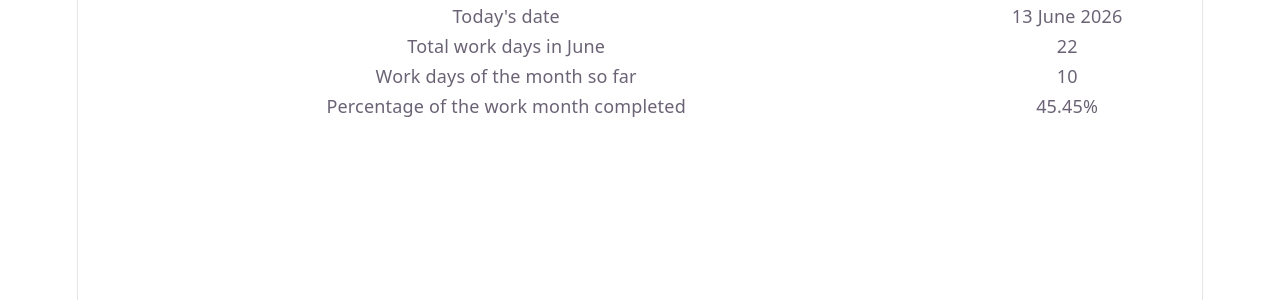
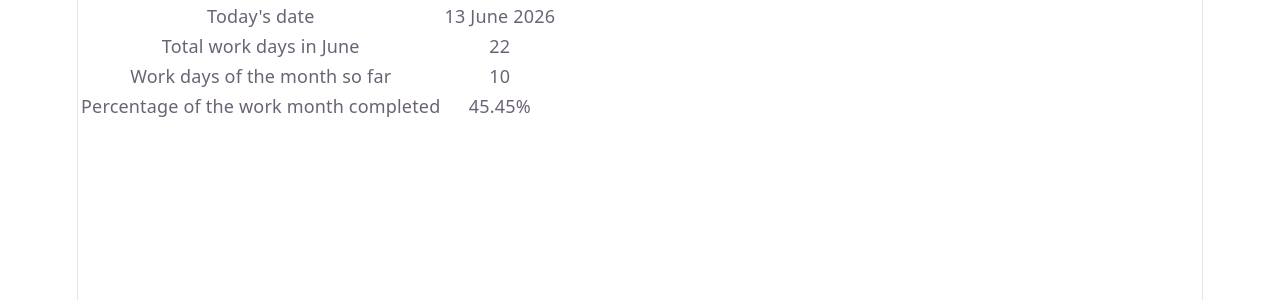
Before and after one commit to hwbrent/tempo, a React (Vite) app: page / in a window 1280 px wide. Shown: the top 300 px of the page. Built offline with nearby package versions, Linux system fonts and the light colour scheme.

Commit message:
Add empty component

```diff
--- a/src/App.tsx
+++ b/src/App.tsx
@@ -77,6 +77,10 @@ function getTable(dotm: number, monthName: string, year: number, totalWorkDays:
   );
 }
 
+function getCalendar(): JSX.Element {
+  return null;
+}
+
 function App() {
   const currentDate = new Date();
   const year = currentDate.getFullYear();
@@ -93,7 +97,13 @@ function App() {
   const completionPctgString = `${completionPctgRounded}%`;
 
   const table = getTable(dotm, monthName, year, totalWorkDays, workDaysUpToToday, completionPctgString);
-  return table;
+  const calendar = getCalendar();
+  return (
+    <div>
+      <div>{table}</div>
+      <div>{calendar}</div>
+    </div>
+  );
 }
 
 export default App
```
